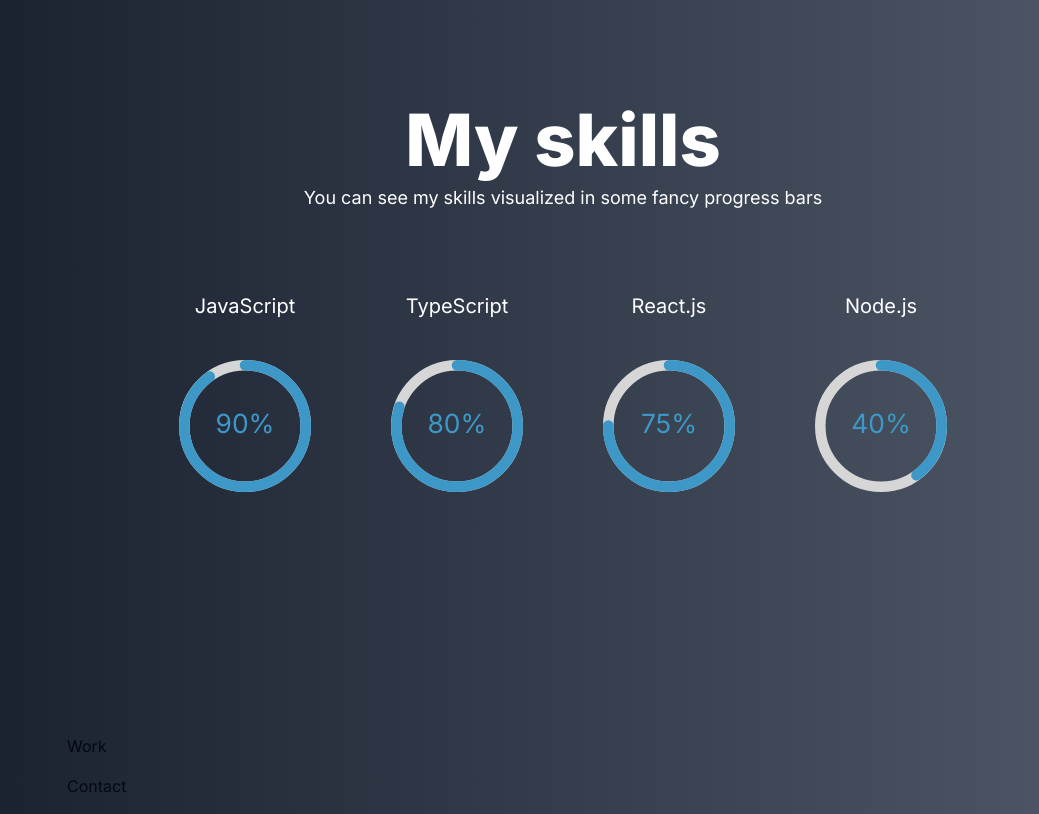
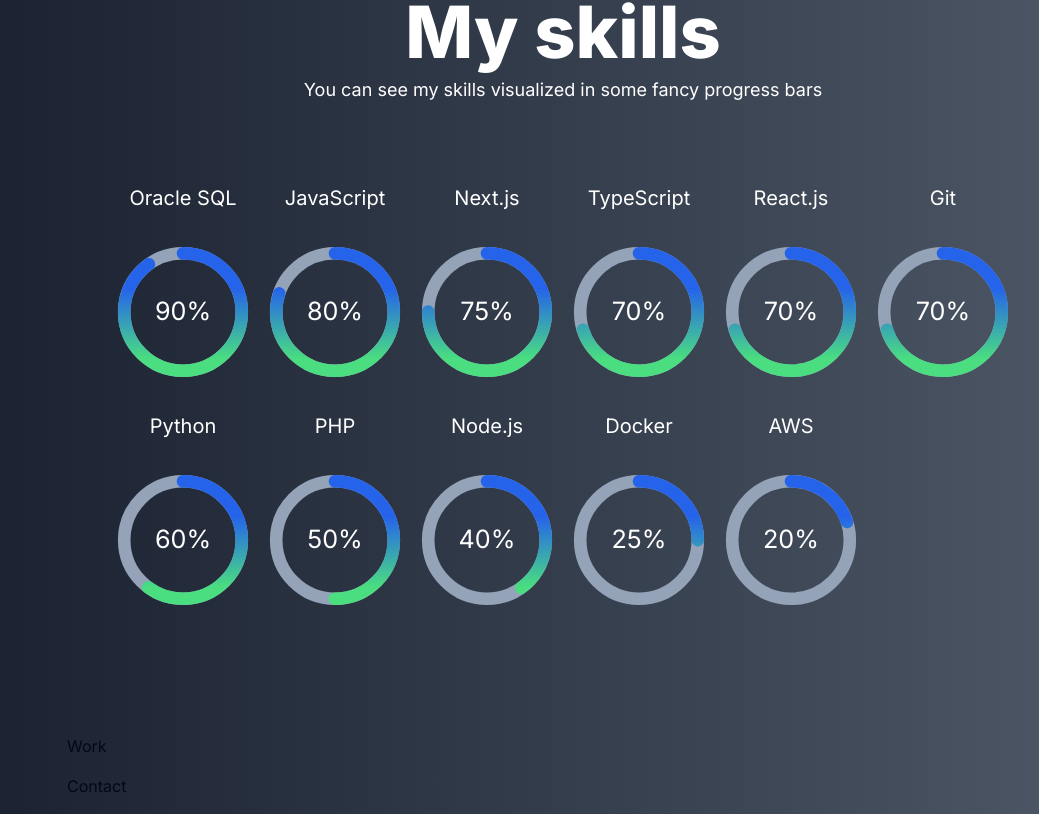
Before and after one commit to arepsz/portfolio, a Next.js app: page / in a window 1280 px wide. Shown: the part 1762-2576 px from the top of the page, without its empty margins (221-1260 px from the left). Built offline with nearby package versions, Linux system fonts and the light colour scheme.

Commit message:
Changed the mobile and tablet ratios in most elements and added an almost done skills section

```diff
--- a/app/(dashboard)/layout.tsx
+++ b/app/(dashboard)/layout.tsx
@@ -6,8 +6,7 @@
 const inter = Inter({ subsets: ['latin'] })
 
 export const metadata: Metadata = {
-  title: 'Create Next App',
-  description: 'Generated by create next app',
+  title: 'Farkas Árpád | full-stack developer'
 }
 
 export default function RootLayout({
@@ -17,13 +16,13 @@
 }) {
   return (
     <div className="h-full relative">
-            <div className="hidden h-full md:flex md:w-72 md:flex-col
-            md:fixed md:inset-y-0 bg-[#19191a]">
+            <div className="hidden h-full lg:flex lg:w-72 lg:flex-col
+            lg:fixed lg:inset-y-0 bg-[#19191a]">
                 <div>
                     <Sidebar />
                 </div>
             </div>
-            <main className="md:pl-72">
+            <main className="lg:pl-72">
                 <Navbar/>
                 {children}
             </main>
--- a/app/(dashboard)/page.tsx
+++ b/app/(dashboard)/page.tsx
@@ -18,7 +18,7 @@
           text-small md:text-lg text-center">
             full-stack web developer
           </p>
-          <div className="flex items-center justify-center w-72 absolute top-[30%] sm:top-[38%] md:top-[38%] lg:top-[38%]">
+          <div className="flex items-center justify-center w-72 absolute top-[20%] sm:top-[25%] md:top-[25%] lg:top-[25%]">
             <div className="w-14 h-14 rounded-full border-2 border-black animate-bounce before:content-[''] before:absolute before:top-3 before:left-4 before:w-5 before:h-5
             before:border-b-2 before:border-l-2 before:border-black before:-rotate-45"></div>
           </div>
--- a/components/about.tsx
+++ b/components/about.tsx
@@ -25,7 +25,7 @@
 
 export const About = () => {
     return (
-        <div className="pb-20 md:pb-0 px-10 mb-8 flex flex-col justify-center items-center md:h-screen" id="about">
+        <div className="pb-20 xl:pb-0 px-10 mb-8 flex flex-col justify-center items-center lg:h-screen" id="about">
             <h2 className="text-center text-5xl md:text-7xl text-white font-extrabold mb-2">
                 About me
             </h2>
@@ -33,7 +33,7 @@
             text-small md:text-lg text-center">
                 Here you can find some information about me
             </p>
-            <div className="w-10/12 md:w-3/5 grid grid-cols-1 sm:grid-cols-1 md:grid-cols-1
+            <div className="w-10/12 xl:w-3/5 grid grid-cols-1 sm:grid-cols-1 md:grid-cols-1
             lg:grid-cols-2 gap-4">
                 {content.map((item) =>(
                     <Card key={item.description} className="bg-[#595959] border-none text-white">
--- /dev/null
+++ b/components/circular-bar.tsx
@@ -0,0 +1,85 @@
+import { useCallback, useEffect, useState } from "react";
+
+interface CircularProgressBarProps {
+    value: number
+    width: number
+}
+
+const useMediaQuery = (width: number) => {
+    const [targetReached, setTargetReached] = useState(false);
+
+    const updateTarget = useCallback((e: any) => {
+      if (e.matches) {
+        setTargetReached(true);
+      } else {
+        setTargetReached(false);
+      }
+    }, []);
+
+    useEffect(() => {
+      const media = window.matchMedia(`(max-width: ${width}px)`);
+      media.addEventListener("change", updateTarget);
+      // Check on mount (callback is not called until a change occurs)
+      if (media.matches) {
+        setTargetReached(true);
+      }
+      return () => media.removeEventListener('change', updateTarget);
+    }, []);
+
+    return targetReached;
+};
+
+export const CircularProgressBar = ({
+    value,
+    width
+}: CircularProgressBarProps) => {
+    const md = useMediaQuery(768)
+    const radius = md ? 55 : 70;
+    const dashArray = radius * Math.PI * 2;
+    const dashOffset = dashArray - (dashArray * value) / 100;
+    return (
+        <div>
+            <svg
+            width={width}
+            height={width}
+            viewBox={`0 0 ${width} ${width}`}
+            className="pl-4 pr-4"
+            >
+                <defs>
+                    <linearGradient id="gradient">
+                        <stop offset="10%" stopColor="#4ade80"/>
+                        <stop offset="70%" stopColor="#2563eb"/>
+                    </linearGradient>
+                </defs>
+                <circle
+                    cx={width / 2}
+                    cy={width / 2}
+                    strokeWidth={15}
+                    r={radius}
+                    className="fill-none stroke-slate-400"
+                />
+
+                <circle
+                    cx={width / 2}
+                    cy={width / 2}
+                    strokeWidth={15}
+                    r={radius}
+                    className="fill-none"
+                    style={{
+                        strokeDasharray: dashArray,
+                        strokeDashoffset: dashOffset,
+                        strokeLinejoin: "round",
+                        strokeLinecap: "round"
+                    }}
+                    transform={`rotate(-90 ${width / 2} ${width / 2})`}
+                    stroke="url(#gradient)"
+                />
+                <text x="50%" y="50%" dy="0.3em" textAnchor="middle"
+                className="text-3xl fill-white"
+                >
+                    {value}%
+                </text>
+            </svg>
+        </div>
+    )
+}
--- a/components/circular-progression.tsx
+++ b/components/circular-progression.tsx
@@ -1,7 +1,5 @@
 import React, { useEffect, useRef, useState } from "react";
-import { CircularProgressbar } from "react-circular-progressbar";
-import "react-circular-progressbar/dist/styles.css";
-import { CircularProgressbarProps } from "react-circular-progressbar/dist/types";
+import { CircularProgressBar } from "./circular-bar";
 
 interface CircularProgressionProps {
     serviceTab: {
@@ -16,7 +14,7 @@
     index
 }: CircularProgressionProps) => {
     // State to manage the progress bar percentage
-    const [percentages, setPercentages] = useState([0, 0, 0, 0]);
+    const [percentages, setPercentages] = useState(new Array(serviceTab.length).fill(0));
 
     // Ref for the container element
     const containerRef = useRef(null);
@@ -52,12 +50,13 @@
     }, [percentages, serviceTab]);
 
     return (
-        <div ref={containerRef} className="m-10">
+        <div ref={containerRef}>
           {" "}
-          <CircularProgressbar
+          <CircularProgressBar
             value={percentages[index]}
-            text={`${percentages[index]}%`}
+            width={200}
           />
+
         </div>
       );
 }
--- a/components/mobilesidebar.tsx
+++ b/components/mobilesidebar.tsx
@@ -20,7 +20,7 @@
         <Sheet>
             <SheetTrigger>
                 <Button variant="ghost" size="icon"
-                    className="md:hidden">
+                    className="lg:hidden">
                     <Menu />
                 </Button>
             </SheetTrigger>
--- a/components/sidebar.tsx
+++ b/components/sidebar.tsx
@@ -2,14 +2,9 @@
 
 import { cn } from "@/lib/utils";
 import { AlignLeft, Briefcase, LayoutDashboard, MessageSquare, User2 } from "lucide-react";
-import { Montserrat } from "next/font/google"
 import Link from "next/link";
 import { usePathname } from "next/navigation";
-import { useState } from "react";
 import Image from "next/image";
-
-const monsterrat = Montserrat({weight: "600", subsets:
-["latin"]})
 
 const routes = [
     {
@@ -46,7 +41,6 @@
 
 export const Sidebar = () => {
     const pathname = usePathname();
-    const [isMounted, setIsMounted] = useState(false);
 
     return (
         <div className="space-y-4 py-4 flex flex-col
--- a/components/skills.tsx
+++ b/components/skills.tsx
@@ -4,23 +4,51 @@
   const serviceTab = [
     {
         value: 90,
+        title: "Oracle SQL"
+    },
+    {
+        value: 80,
         title: "JavaScript",
     },
     {
-        value: 80,
+        value: 75,
+        title: "Next.js",
+    },
+    {
+        value: 70,
         title: "TypeScript",
     },
     {
-        value: 75,
+        value: 70,
         title: "React.js",
+    },
+    {
+        value: 70,
+        title: "Git",
+    },
+    {
+        value: 60,
+        title: "Python"
+    },
+    {
+        value: 50,
+        title: "PHP"
     },
     {
         value: 40,
         title: "Node.js",
+    },
+    {
+        value: 25,
+        title: "Docker",
+    },
+    {
+        value: 20,
+        title: "AWS",
     }
   ];
   return (
-    <div className="px-10 mb-8 flex flex-col justify-center items-center md:h-screen" id="skills">
+    <div className="px-10 mb-8 flex flex-col justify-center items-center lg:h-screen" id="skills">
         <h2 className="text-center text-5xl md:text-7xl text-white font-extrabold mb-2">
                 My skills
         </h2>
@@ -28,10 +56,10 @@
             text-small md:text-lg text-center">
                 You can see my skills visualized in some fancy progress bars
             </p>
-        <div className="container mx-auto w-full flex items-center flex-wrap lg:flex-nowrap">
+        <div className="container mx-auto w-full flex items-center flex-wrap lg:flex-nowrap px-0">
             <div className="w-full h-full ">
-            <div className="flex lg:justify-around lg:flex-row flex-col justify-center grid grid-cols-2 sm:grid-cols-2 md:grid-cols-3
-                lg:grid-cols-4">
+            <div className="flex lg:justify-around lg:flex-row flex-col justify-center grid grid-cols-3 sm:grid-cols-2 md:grid-cols-4
+                lg:grid-cols-5 xl:grid-cols-6">
                 {serviceTab.map((x, index) => {
                 return (
                     <div key={index} className="flex flex-col items-center">
```
Also changed, not shown: components/reading-progress.tsx (+9 -14 lines). Lines whose indentation alone changed are shown as unchanged.
